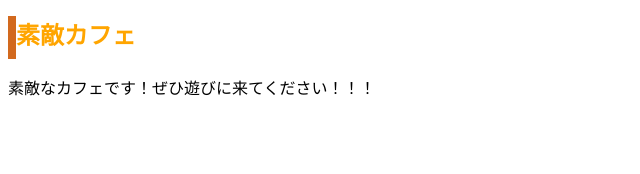
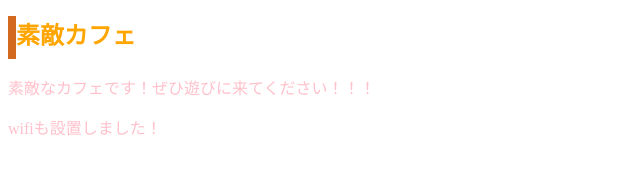
Before and after one commit to shimanaka01/mycafe, a plain HTML site: page index.html in a window 1280 px wide. Shown: the whole page, without its empty margins (0-640 px from the left). Drawn offline with Linux system fonts and the light colour scheme.

Commit message:
Add files via upload

```diff
--- a/css/style.css
+++ b/css/style.css
@@ -8,3 +8,7 @@
         padding-bottom: 8px;
         border-left: 8px solid chocolate;
     }
+
+    p {
+        color: pink;
+    }
--- a/index.html
+++ b/index.html
@@ -10,5 +10,6 @@
 <body>
     <h1>素敵カフェ</h1>
     <p>素敵なカフェです！ぜひ遊びに来てください！！！</p>
+    <p>wifiも設置しました！</p>
 </body>
 </html>
```
